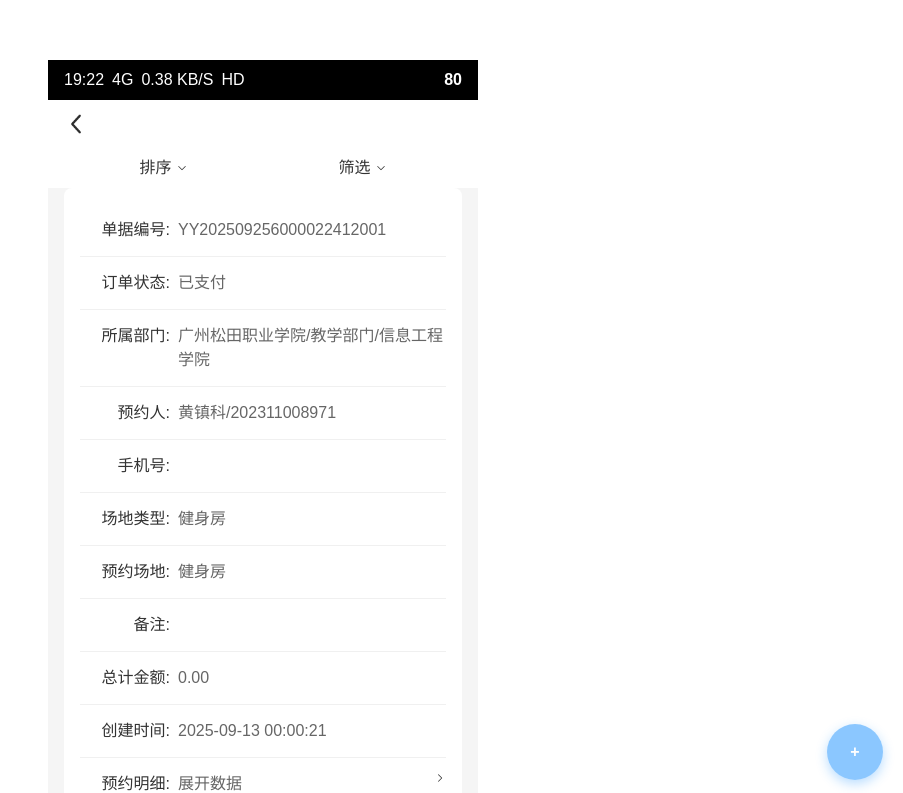
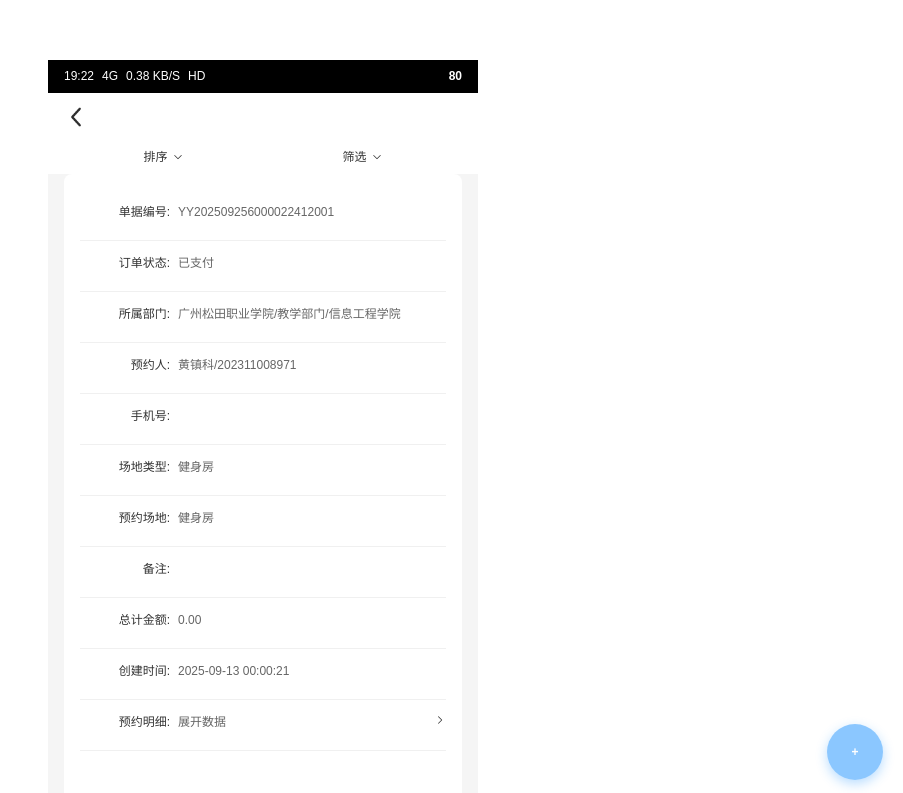
Before and after one commit to LMmkkj/educationgroup.cn.gzstjsf, a Vue app: page / in a window 1280 px wide. Shown: the top 793 px of the page, without its empty margins (377-1280 px from the left). Built offline with nearby package versions, Linux system fonts and the light colour scheme.

Commit message:
字体缩小

```diff
--- a/src/components/renwu_list.vue
+++ b/src/components/renwu_list.vue
@@ -851,7 +851,7 @@ export default {
 /* 移动端默认字体恢复与可读性（覆盖上方局部字号） */
 .app-container,
 .app-container * {
-  font-size: 16px;
-  line-height: 1.5;
+  font-size: 12px;
+  line-height: 1.4;
 }
 </style>
```
